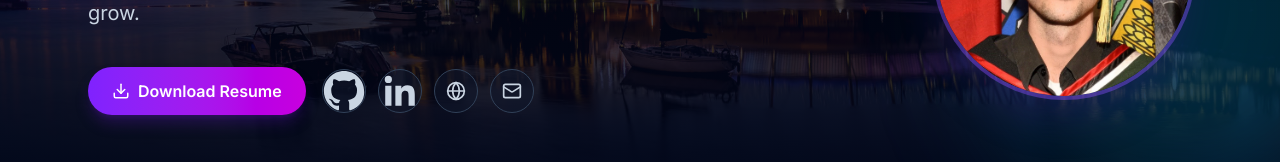
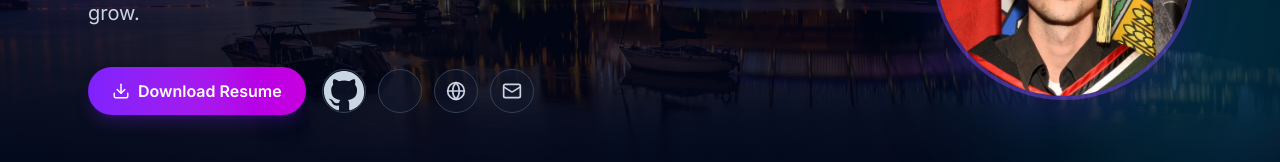
Before and after one commit to jmsrota/jr-portfolio, a React (Vite) app: page / in a window 1280 px wide. Shown: the part 339-501 px from the top of the page. Built offline with nearby package versions, Linux system fonts and the light colour scheme.

Commit message:
Update LinkedinIcon to include a red circle

```diff
--- a/src/components/BrandIcons.jsx
+++ b/src/components/BrandIcons.jsx
@@ -9,7 +9,7 @@ export function GithubIcon(props) {
 export function LinkedinIcon(props) {
   return (
     <svg viewBox="0 0 24 24" fill="currentColor" {...props}>
-      <path d="M20.45 20.45h-3.55v-5.57c0-1.33-.02-3.04-1.85-3.04-1.86 0-2.15 1.45-2.15 2.95v5.66H9.35V9h3.41v1.56h.05c.47-.9 1.63-1.85 3.36-1.85 3.6 0 4.27 2.37 4.27 5.45v6.29ZM5.34 7.43a2.06 2.06 0 1 1 0-4.12 2.06 2.06 0 0 1 0 4.12ZM7.12 20.45H3.56V9h3.56v11.45Z" />
+      <path circle cx="12" cy="12" r="10" fill="red" />
     </svg>
   );
 }
```
